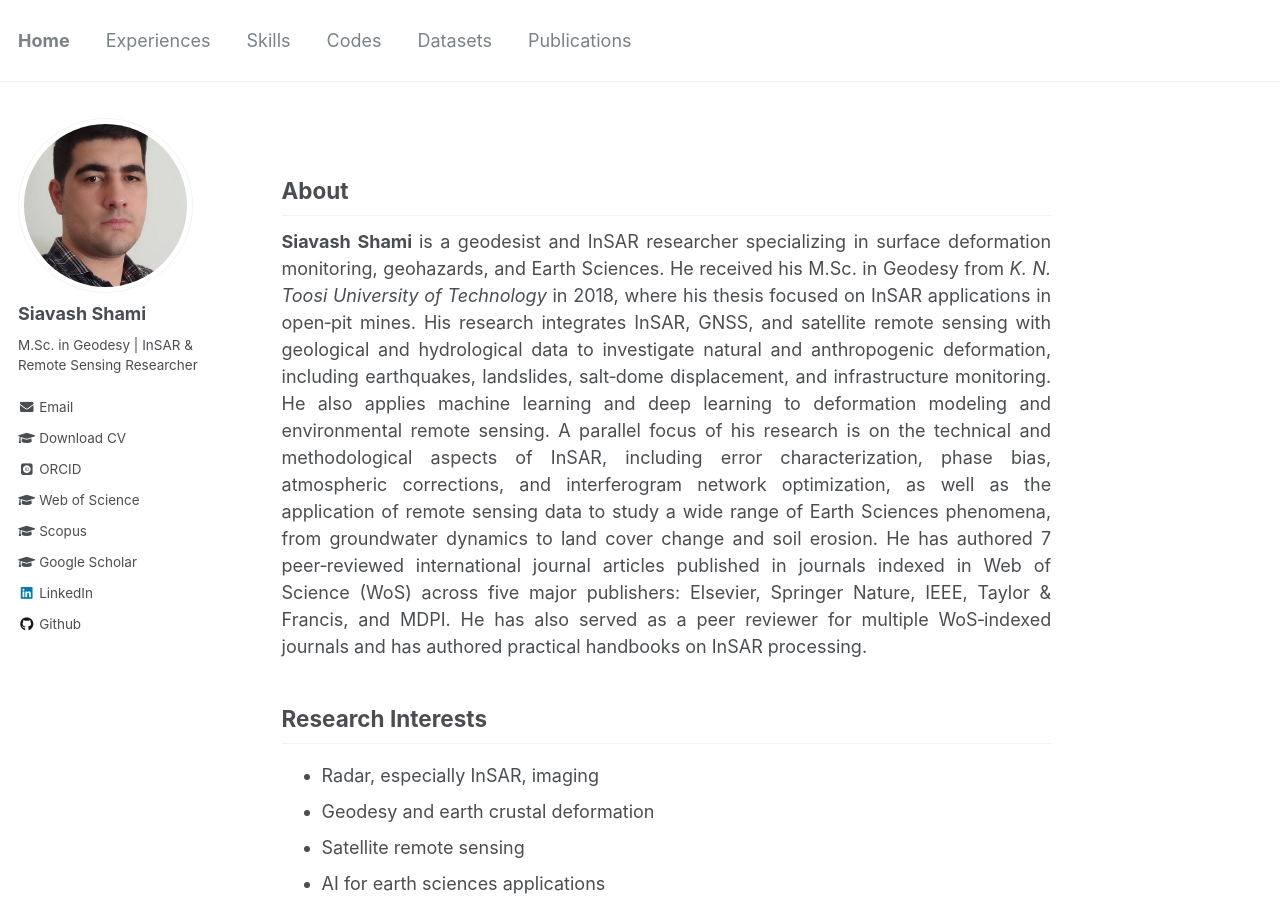
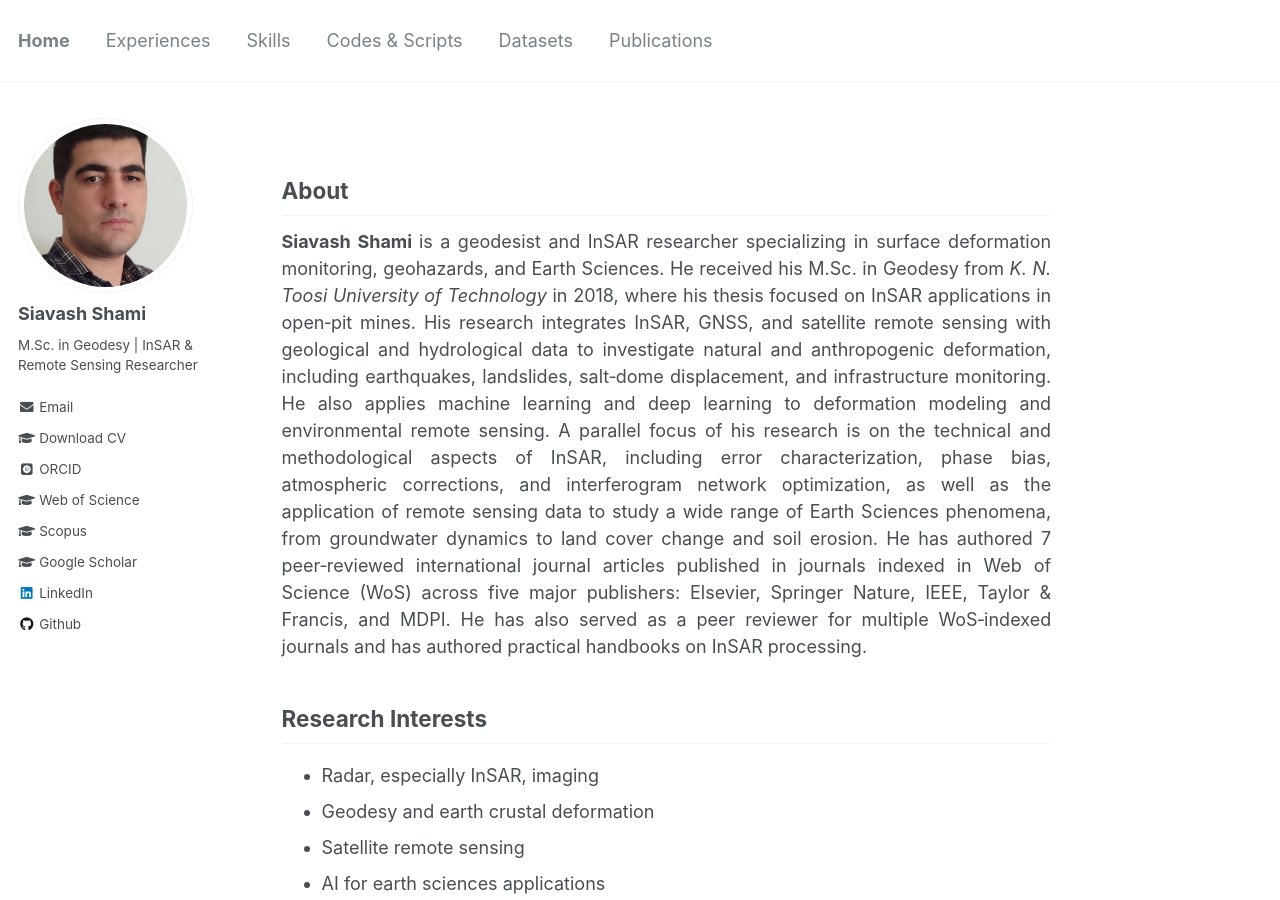
Before and after one commit to siavashshami/siavashshami.github.io, a Jekyll site: the page built from _pages/home.md, in a window 1280 px wide and 900 px high. Built offline with Jekyll 4.4.1, drawn with Linux system fonts in a browser that asks for light colours; some web fonts are replaced.

Commit message:
Update navigation.yml

```diff
--- a/_data/navigation.yml
+++ b/_data/navigation.yml
@@ -10,8 +10,8 @@ main:
   - title: "Skills"
     url: /skills/
 
-  - title: "Codes"
-    url: /codes/
+  - title: "Codes & Scripts"
+    url: /codes_scripts/
 
   - title: "Datasets"
     url: /datasets/
```
